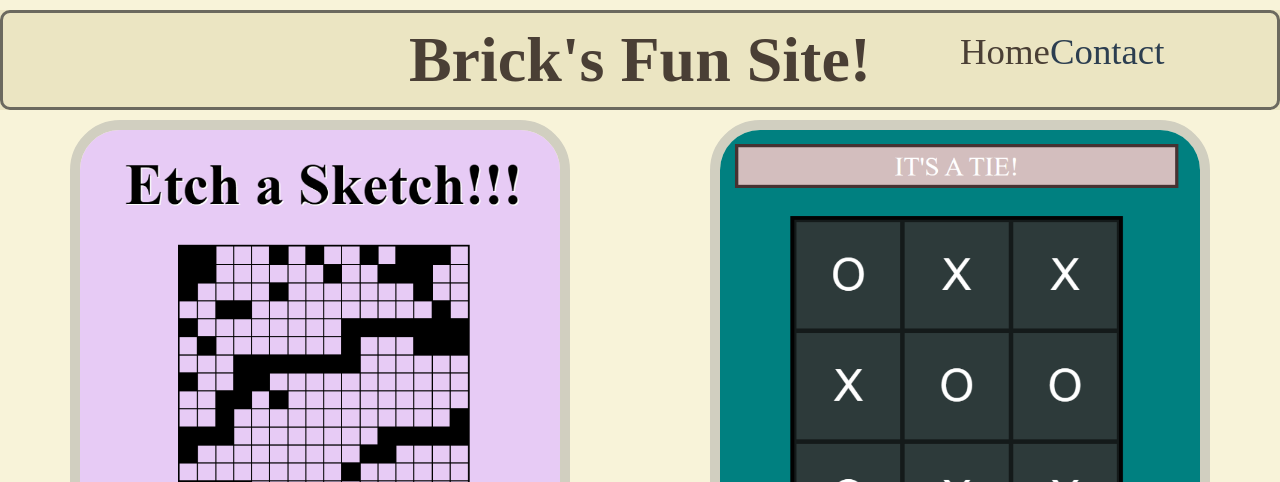
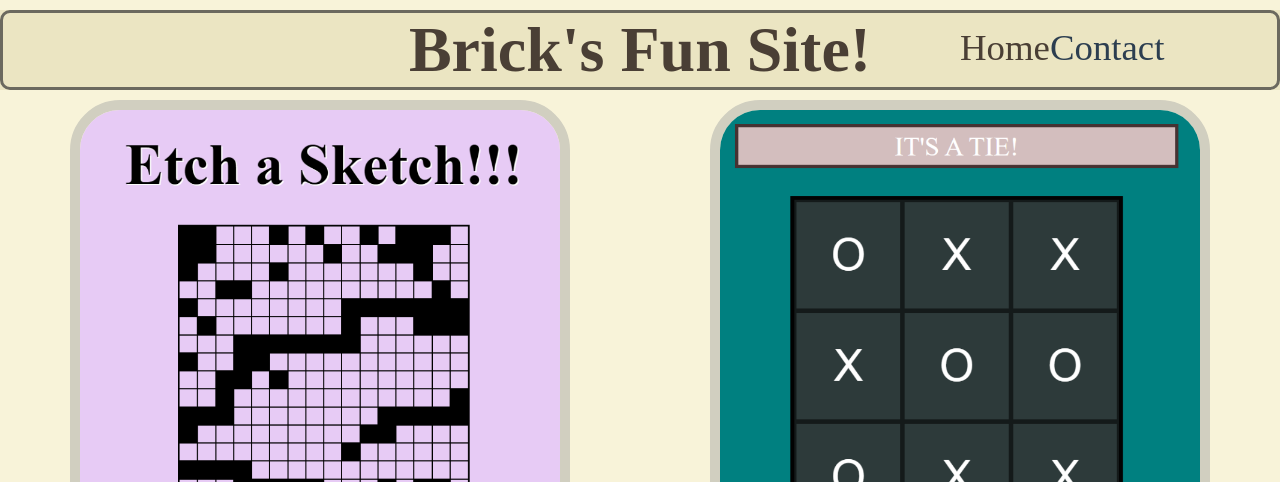
Before and after one commit to RoscovanConstantin/Landing-Page, a plain HTML site: page index.html in a window 1280 px wide. Shown: the top 482 px of the page. Drawn offline with Linux system fonts and the light colour scheme.

Commit message:
improve styling

```diff
--- a/contact/contact.css
+++ b/contact/contact.css
@@ -1,6 +1,6 @@
 
 #form {
-    background-color: rgb(218, 215, 180);
+    background-color: rgb(223, 220, 182);
 
     width: 60%;
     height: 400px;
--- a/styles.css
+++ b/styles.css
@@ -1,12 +1,3 @@
-h1 {
-    margin-top: 10px;
-    text-align: center;
-    font-size: 4rem;
-    color: #4A3F35;
-    border: 3px solid #6b695e;
-    padding: 10px;
-    border-radius: 10px;
-}
 
 body {
     background-color: #F8F3D9;
--- a/styles/header.css
+++ b/styles/header.css
@@ -16,6 +16,9 @@ h1 {
     margin-top: 10px;
     text-align: center;
     font-size: 4rem;
+    color: #4A3F35;
+    border: 3px solid #6b695e;
+    border-radius: 10px;
 }
 
 header {
```
